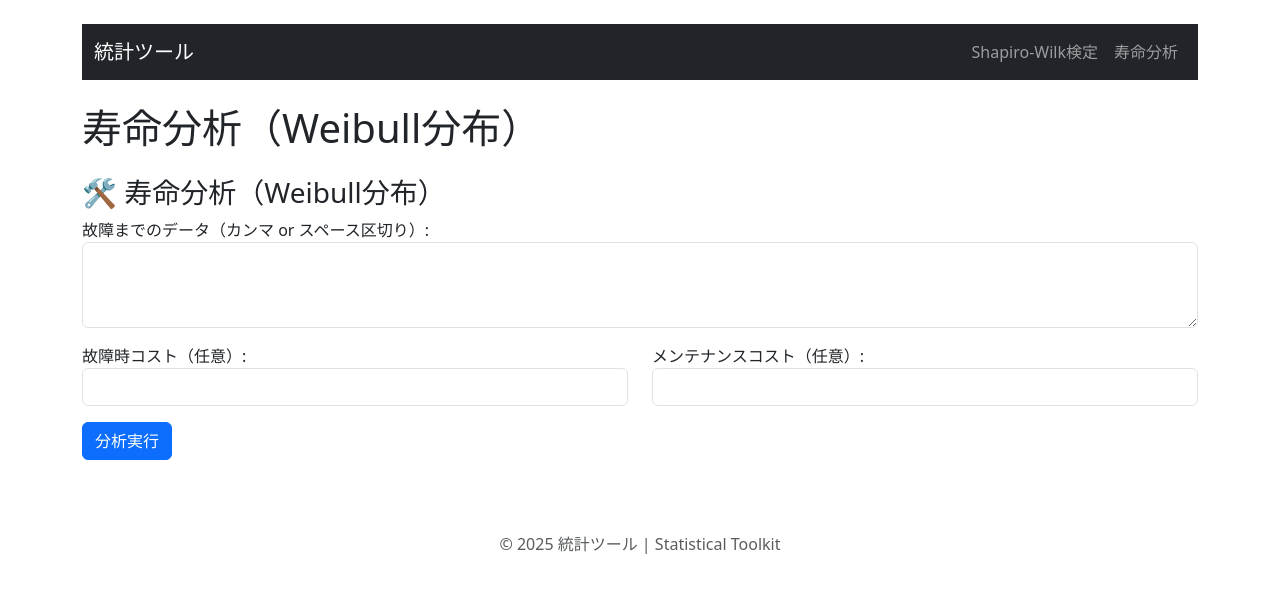
After one commit to FlausK/shapiro-web, a Flask app: page /lifespan in a window 1280 px wide. The commit adds this page. Shown: the top 593 px of the page. Run offline with Flask 3, Linux system fonts and the light colour scheme.

Commit message:
separated functions

```diff
--- a/main.py
+++ b/main.py
@@ -1,7 +1,6 @@
 from flask import Flask, render_template, request, send_file, redirect
 from scipy.stats import shapiro, skew, kurtosis, probplot, weibull_min
 from scipy.special import gamma
-
 import numpy as np
 import pandas as pd
 import matplotlib.pyplot as plt
@@ -9,128 +8,89 @@ import io
 
 app = Flask(__name__)
 app.config['SEND_FILE_MAX_AGE_DEFAULT'] = 0
-
 last_data = []
 
+@app.route('/')
+def index():
+    return render_template("index.html", title="統計ツール", heading="統計ツールへようこそ")
+
+# --- Shapiro-Wilk 正規性検定 ---
 @app.route('/shapiro', methods=['GET', 'POST'])
 def shapiro_page():
     global last_data
-    table_html = ''
-    message = ''
-    show_plot = False
-    decision_label = ''
-    label_color = ''
-    lifespan_result = ''
-    lifespan_input = ''
-    failure_cost = ''
-    maint_cost = ''
+    table_html, message, show_plot = '', '', False
+    decision_label, label_color = '', ''
 
     if request.method == 'POST':
-        # --- Shapiro検定 ---
         raw_data = request.form.get('data', '')
         try:
-            nums = [float(x) for x in raw_data.replace(',', ' ').split()]
-            if len(nums) < 3:
-                message = "⚠ データ数が少なすぎます。3つ以上入力してください。"
-            else:
-                nums = np.array(nums)
-                last_data = nums
-                w_stat, p = shapiro(nums)
-                if p > 0.05:
-                    decision_label = '正規分布といえる ✅'
-                    label_color = 'success'
-                else:
-                    decision_label = '正規分布ではない ⚠'
-                    label_color = 'danger'
+            nums = np.array([float(x) for x in raw_data.replace(',', ' ').split()])
+            last_data = nums
+            w_stat, p = shapiro(nums)
+            decision_label = '正規分布といえる ✅' if p > 0.05 else '正規分布ではない ⚠'
+            label_color = 'success' if p > 0.05 else 'danger'
+            show_plot = True
 
-                df = pd.DataFrame({
-                    'Parameter': [
-                        'P-value', 'W', 'Sample size (n)', 'Average (x̄)',
-                        'Median', 'Sample Std Dev (S)', 'Skewness', 'Kurtosis'
-                    ],
-                    'Value': [
-                        round(p, 8), round(w_stat, 4), len(nums),
-                        round(np.mean(nums), 4), round(np.median(nums), 4),
-                        round(np.std(nums, ddof=1), 5), round(skew(nums), 3), round(kurtosis(nums), 3)
-                    ]
-                })
-                table_html = df.to_html(index=False, classes="result-table", border=0, escape=False)
-                show_plot = True
+            df = pd.DataFrame({
+                'Parameter': ['P-value', 'W', 'Size', 'Average', 'Median', 'Std Dev', 'Skew', 'Kurtosis'],
+                'Value': [
+                    round(p, 8), round(w_stat, 4), len(nums),
+                    round(np.mean(nums), 4), round(np.median(nums), 4),
+                    round(np.std(nums, ddof=1), 5), round(skew(nums), 3), round(kurtosis(nums), 3)
+                ]
+            })
+            table_html = df.to_html(index=False, classes="result-table", border=0, escape=False)
         except:
-            message = "⚠ 入力形式に誤りがあります。"
+            message = "⚠ 入力形式に誤りがあります"
 
-        # --- 寿命分析（Weibullベース） ---
-        lifespan_input = request.form.get('lifespan_data', '').strip()
-        failure_cost = request.form.get('failure_cost', '').strip()
-        maint_cost = request.form.get('maint_cost', '').strip()
-        lifespan_result = ''
+    return render_template("shapiro.html", title="Shapiro-Wilk検定", heading="Shapiro-Wilk 正規性検定",
+                           table_html=table_html, message=message, show_plot=show_plot,
+                           decision_label=decision_label, label_color=label_color)
 
-        if lifespan_input:
-            try:
-                failures = np.array([float(x) for x in lifespan_input.replace(',', ' ').split()])
-                if len(failures) < 3:
-                    lifespan_result = "⚠ データ数が少なすぎます。3つ以上入力してください。"
-                else:
-                    shape, loc, scale = weibull_min.fit(failures, floc=0)
-                    beta = shape
-                    eta = scale
+# --- 寿命分析 ---
+@app.route('/lifespan', methods=['GET', 'POST'])
+def lifespan_page():
+    result = ''
+    lifespan_input = request.form.get('lifespan_data', '').strip()
+    failure_cost = request.form.get('failure_cost', '')
+    maint_cost = request.form.get('maint_cost', '')
 
-                    lifespan_result = (
-                        f"Weibull分布に基づく推定結果：<br>"
-                        f"形状パラメータ β ≒ {round(beta, 3)}<br>"
-                        f"スケールパラメータ η ≒ {round(eta, 3)}<br>"
-                        f"推定される平均寿命 ≒ {round(eta * gamma(1 + 1 / beta), 2)}（単位無視）"
-                    )
+    if request.method == 'POST' and lifespan_input:
+        try:
+            failures = np.array([float(x) for x in lifespan_input.replace(',', ' ').split()])
+            shape, loc, scale = weibull_min.fit(failures, floc=0)
+            beta, eta = shape, scale
+            avg_life = eta * gamma(1 + 1 / beta)
 
-                    if failure_cost and maint_cost:
-                        fc = float(failure_cost)
-                        mc = float(maint_cost)
-                        best_day = eta
-                        min_cost = float('inf')
+            result = f"Weibull推定 β ≒ {round(beta, 3)}, η ≒ {round(eta, 3)}, 平均寿命 ≒ {round(avg_life, 2)}"
+            if failure_cost and maint_cost:
+                fc, mc = float(failure_cost), float(maint_cost)
+                min_cost = float('inf')
+                for t in np.linspace(eta * 0.5, eta * 2.5, 100):
+                    prob = weibull_min.cdf(t, beta, scale=eta)
+                    cost = prob * fc + mc
+                    if cost < min_cost:
+                        min_cost, best_day = cost, t
+                result += f"<br>最適交換時期：<b>{round(best_day, 2)}</b> 単位"
+        except:
+            result = "⚠ データ形式が正しくありません"
 
-                        for t in np.linspace(eta * 0.5, eta * 2.5, 100):
-                            fail_prob = weibull_min.cdf(t, beta, scale=eta)
-                            expected = fail_prob * fc + mc
-                            if expected < min_cost:
-                                min_cost = expected
-                                best_day = t
+    return render_template("lifespan.html", title="寿命分析", heading="寿命分析（Weibull分布）",
+                           lifespan_input=lifespan_input, failure_cost=failure_cost,
+                           maint_cost=maint_cost, result=result)
 
-                        lifespan_result += f"<br>金額的に最適な交換タイミングは約 <b>{round(best_day, 2)}</b> です。"
-            except:
-                lifespan_result = "⚠ 寿命データの入力形式に誤りがあります。"
-
-    return render_template(
-        "shapiro.html",
-        table_html=table_html,
-        message=message,
-        show_plot=show_plot,
-        decision_label=decision_label,
-        label_color=label_color,
-        lifespan_input=lifespan_input,
-        failure_cost=failure_cost,
-        maint_cost=maint_cost,
-        lifespan_result=lifespan_result
-    )
-
+# --- グラフ用 ---
 @app.route('/plot.png')
 def plot_png():
     global last_data
     fig, axs = plt.subplots(1, 2, figsize=(10, 4))
     axs[0].hist(last_data, bins='auto', color='skyblue', edgecolor='black')
     axs[0].set_title('Histogram')
-    axs[0].set_xlabel('Value')
-    axs[0].set_ylabel('Frequency')
-
+    axs[1].set_title("QQ Plot")
     probplot(last_data, dist="norm", plot=axs[1])
-    axs[1].set_title('QQ Plot')
-
     buf = io.BytesIO()
     plt.tight_layout()
     plt.savefig(buf, format='png')
     plt.close()
     buf.seek(0)
     return send_file(buf, mimetype='image/png')
-
-@app.route('/')
-def index():
-    return redirect('/shapiro')
--- /dev/null
+++ b/templates/base.html
@@ -0,0 +1,45 @@
+<!DOCTYPE html>
+<html lang="ja">
+<head>
+  <meta charset="UTF-8">
+  <meta name="viewport" content="width=device-width, initial-scale=1">
+  <title>{{ title or '統計ツール' }}</title>
+  <link href="https://cdn.jsdelivr.net/npm/bootstrap@5.3.0/dist/css/bootstrap.min.css" rel="stylesheet">
+  <style>
+    .result-table {
+      margin-top: 20px;
+      border-collapse: collapse;
+      width: 100%;
+    }
+    .result-table th, .result-table td {
+      border: 1px solid #ccc;
+      padding: 8px;
+      text-align: left;
+    }
+  </style>
+</head>
+<body class="container mt-4">
+  <nav class="navbar navbar-expand-lg navbar-dark bg-dark mb-4">
+    <div class="container-fluid">
+      <a class="navbar-brand" href="/">統計ツール</a>
+      <div class="collapse navbar-collapse">
+        <ul class="navbar-nav ms-auto">
+          <li class="nav-item"><a class="nav-link" href="/shapiro">Shapiro-Wilk検定</a></li>
+          <li class="nav-item"><a class="nav-link" href="/lifespan">寿命分析</a></li>
+        </ul>
+      </div>
+    </div>
+  </nav>
+
+  <main>
+    <h1 class="mb-4">{{ heading or '統計分析' }}</h1>
+    {% block content %}{% endblock %}
+  </main>
+
+  <footer class="text-center text-muted py-4 mt-5">
+    &copy; 2025 統計ツール | Statistical Toolkit
+  </footer>
+
+  <script src="https://cdn.jsdelivr.net/npm/bootstrap@5.3.0/dist/js/bootstrap.bundle.min.js"></script>
+</body>
+</html>
--- /dev/null
+++ b/templates/lifespan.html
@@ -0,0 +1,26 @@
+{% extends "base.html" %}
+{% block content %}
+<form method="POST">
+  <h3>🛠️ 寿命分析（Weibull分布）</h3>
+
+  <label>故障までのデータ（カンマ or スペース区切り）:</label>
+  <textarea name="lifespan_data" class="form-control mb-3" rows="3">{{ lifespan_input or '' }}</textarea>
+
+  <div class="row mb-3">
+    <div class="col-md-6">
+      <label>故障時コスト（任意）:</label>
+      <input type="number" name="failure_cost" class="form-control" step="any" value="{{ failure_cost or '' }}">
+    </div>
+    <div class="col-md-6">
+      <label>メンテナンスコスト（任意）:</label>
+      <input type="number" name="maint_cost" class="form-control" step="any" value="{{ maint_cost or '' }}">
+    </div>
+  </div>
+
+  {% if result %}
+    <div class="alert alert-info">{{ result|safe }}</div>
+  {% endif %}
+
+  <button type="submit" class="btn btn-primary">分析実行</button>
+</form>
+{% endblock %}
```
Also changed, not shown: templates/index.html (added, +30 -0 lines), templates/shapiro.html (+21 -80 lines).
